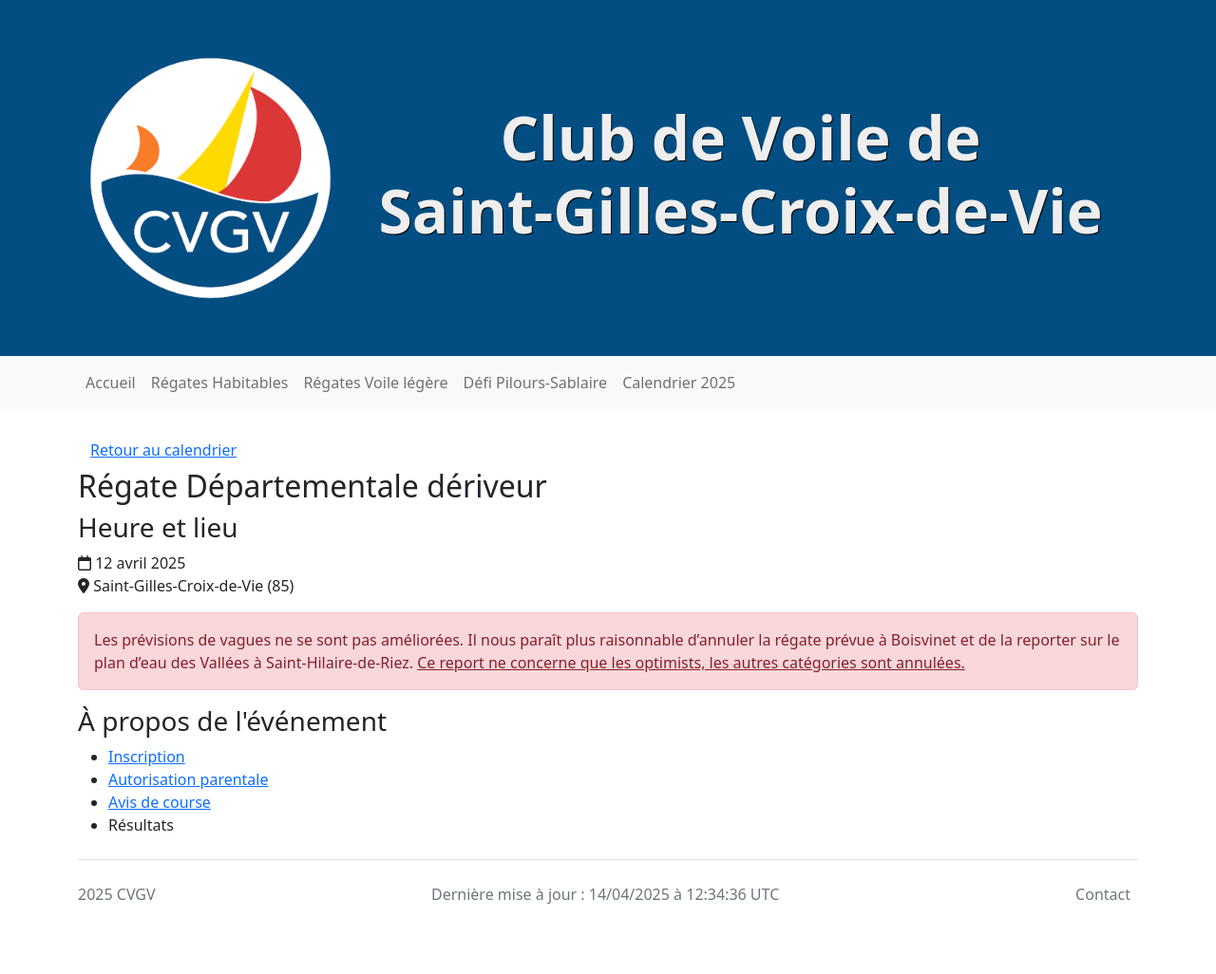
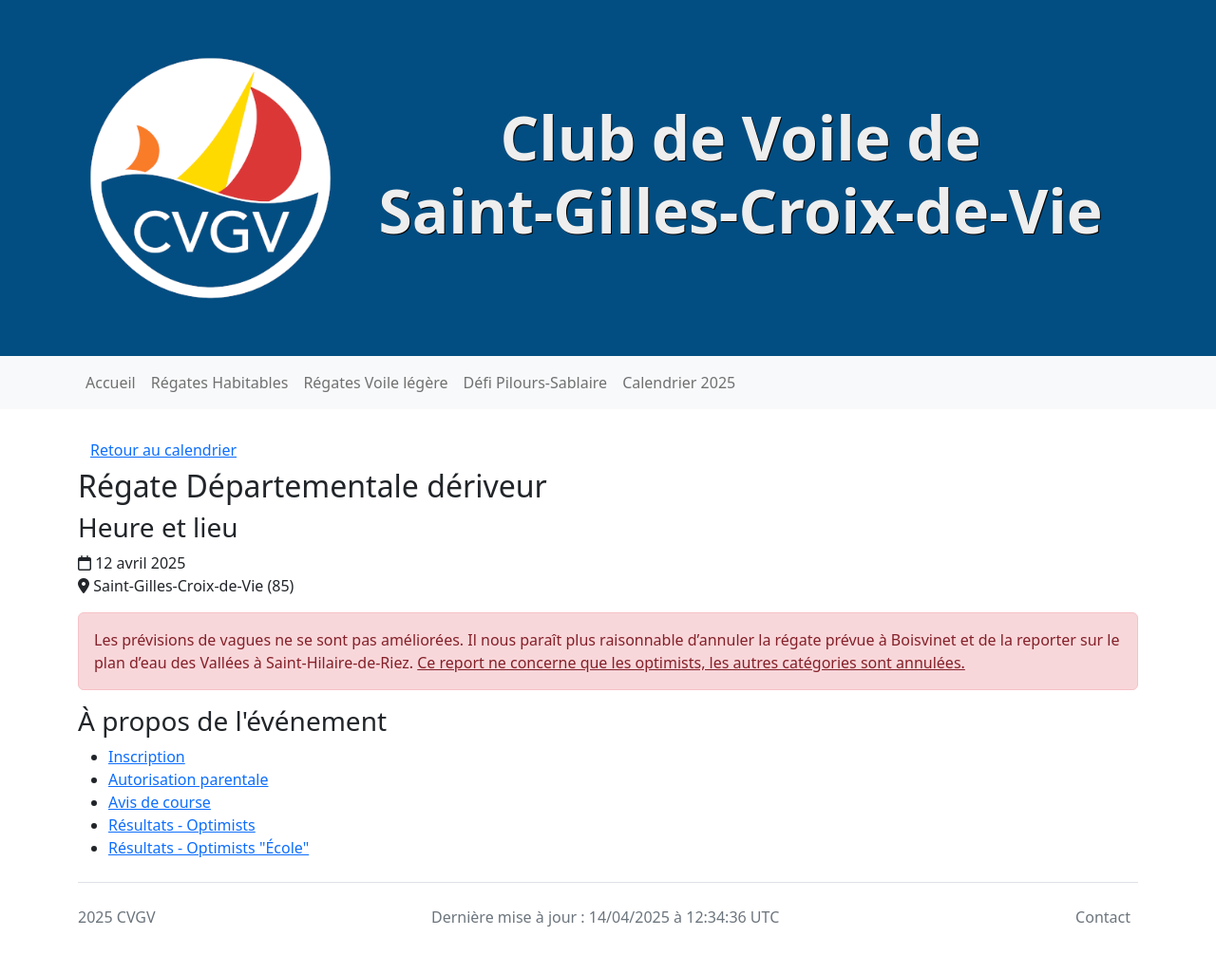
Before and after one commit to cvgv-asso/cvgv-asso.github.io, a Jekyll site: the page built from regate-voile-legere/12-avril-2025.html, in a window 1280 px wide. Shown: the whole page at 95% size. Built offline with Jekyll 4.4.1, drawn with Linux system fonts in a browser that asks for light colours; nearby versions of some CDN libraries; comment, search, counter and statistics services are not loaded; before the commit the page ends 1002 px from its top, so only the background shows below that.

Commit message:
Ajout des résultats du 12 avril 2025

```diff
--- a/regate-voile-legere/12-avril-2025.html
+++ b/regate-voile-legere/12-avril-2025.html
@@ -46,6 +46,16 @@
                 >Avis de course</a
             >
         </li>
-        <li>Résultats</li>
+        <li>
+            <a href="/assets/documents/Resultats_12_avril_2025_optimists.pdf"
+                >Résultats - Optimists</a
+            >
+        </li>
+        <li>
+            <a
+                href="/assets/documents/Resultats_12_avril_2025_optimists_ecole.pdf"
+                >Résultats - Optimists "École"</a
+            >
+        </li>
     </ul>
 </div>
```
Also changed, not shown: 2 other files.
